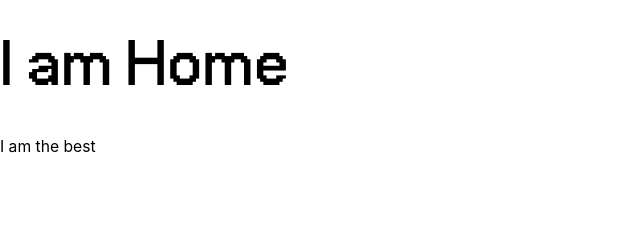
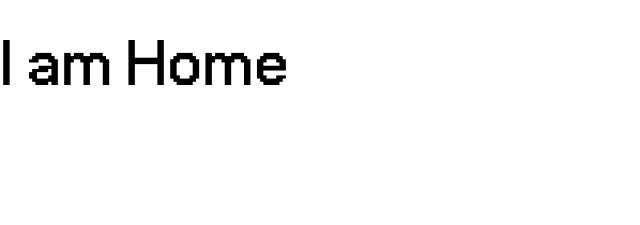
Before and after one commit to Pyjavascript/Pixels, a React app in the folder frontend/: page / in a window 1280 px wide. Shown: the top 225 px of the page, without its empty margins (0-640 px from the left). Built offline with nearby package versions, Linux system fonts and the light colour scheme; the HTML template or start-up script is replaced by a standard one.

Commit message:
HeroSection

```diff
--- a/frontend/src/pages/Home-page/HomeSections/Hero.jsx
+++ b/frontend/src/pages/Home-page/HomeSections/Hero.jsx
@@ -1,9 +1,12 @@
 import React from 'react'
+import Sky from "../../../assets/imgs/Sky.png"
+
 
 const Hero = () => {
   return (
-    <div>
-      <h1> I am the best</h1>
+    <div className='w-screen h-screen bg-[Sky] bg-cover bg-center bg-no-repeat relative'>
+        <div className='absolute inset-0 md:hidden bg-cover bg-center'></div>
+
     </div>
   )
 }
```
Also changed, not shown: frontend/src/assets/imgs/Sky.png (added).
